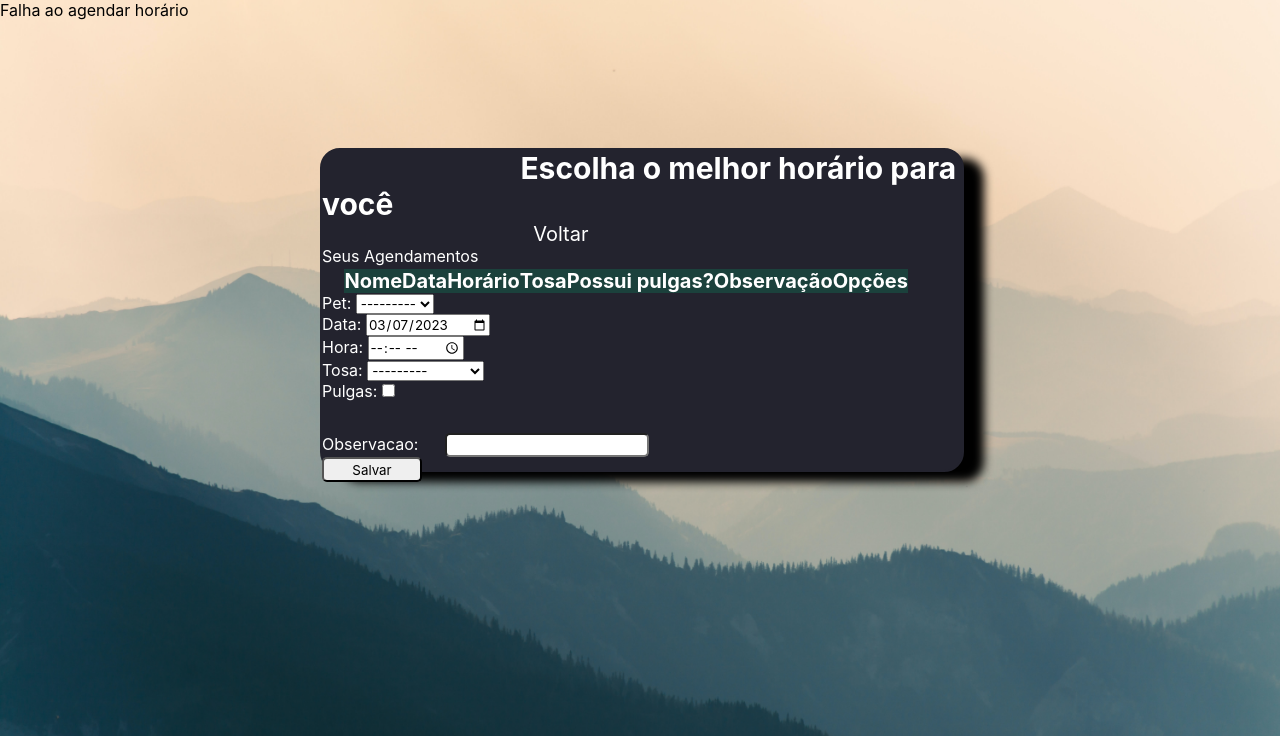
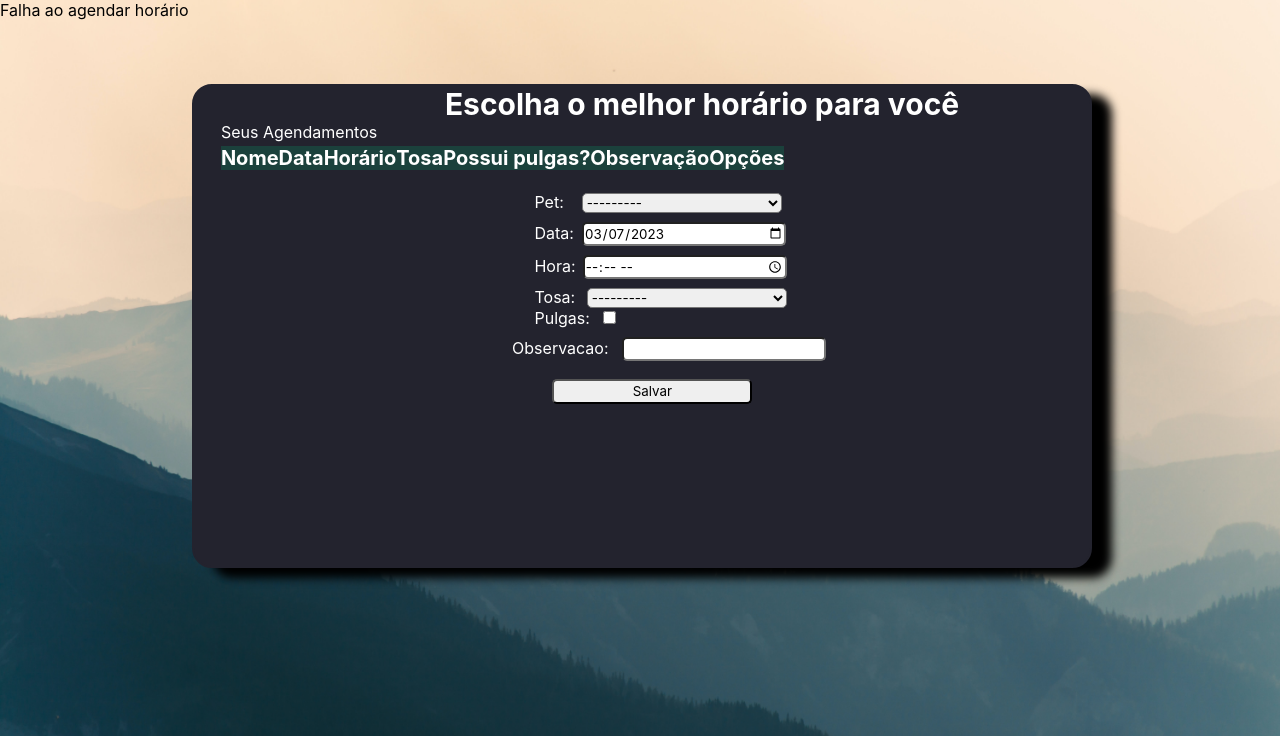
Before and after one commit to MarceloAvanzi/Petshop-Project-Django, a Django app: page /usuario/agendarhorario/ in a window 1280 px wide. Shown: the part 64-800 px from the top of the page. Run offline with Django 4.2, Linux system fonts and the light colour scheme; the visitor is signed in with stand-in values (Sample User, id 1); data that the repository does not hold is empty.

Commit message:
Estilizado Paginas de Agendamento e lista de pets

```diff
--- a/mainpage/static/css/styles.css
+++ b/mainpage/static/css/styles.css
@@ -237,13 +237,14 @@ input[type="radio"] {
     text-align: center;
     font-size: 20px;
     border-collapse: collapse;
-    margin-left: 3.5%;
+    margin-left: 3%;
+    margin-right: 3%;
     margin-top: 0.5%;
 }
 
 .lista-pet input[type=text] {
     border-radius: 5px;
-    margin-left: 3.5%;
+    margin-left: 3%;
     margin-top: 5%;
     width: 200px;
     height: 20px;
@@ -262,24 +263,24 @@ input[type="radio"] {
 }
 
 .lista-pet a[type=editarperfil] {
-    margin-left: 33%;
+    margin-left: 30%;
     font-size: 20px;
 }
 
 .lista-pet a[type=agendarhorario] {
-    margin-left: 8.8%;
+    margin-left: 11%;
     font-size: 20px;
 }
 
 .lista-pet a[type=cadastrar] {
-    margin-left: 43%;
+    margin-left: 30%;
     font-size: 20px;
 }
 
 .lista-pet a[type=bemvindo] {
     font-size: 30px;
     font-weight: bold;
-    margin-left: 31%;
+    margin-left: 27%;
 }
 
 .lista-pet a[type=bemvindo]:hover {
@@ -303,25 +304,305 @@ th{
 
 /* forms cadastrar pet */
 .cadastrar-pet {
-    width: 1450px;
-    height: 500px;
+    width: 35%;
+    height: 30%;
     border: 2px solid #23232e;
-    position: absolute;
-    top: 15%;
-    left: 3%;
     border-radius: 20px;
     box-shadow: 20px 10px 10px black;
     background-color: #23232e;
     color: #fff;
+    position: absolute;
+    margin-top: 13%;
+    margin-left: 32%;
+}
+
+.cadastrar-pet input[name=nome] {
+    border-radius: 5px;
+    margin-left: 2%;
+    margin-top: 4%;
+    width: 200px;
+    height: 20px;
+}
+.cadastrar-pet input[name=raça] {
+    border-radius: 5px;
+    margin-left: 3.8%;
+    margin-top: 2%;
+    width: 200px;
+    height: 20px;
+}
+.cadastrar-pet input[name=porte] {
+    border-radius: 5px;
+    margin-left: 3.3%;
+    margin-top: 2%;
+    width: 200px;
+    height: 20px;
+}
+
+.cadastrar-pet input[type=submit] {
+    border-radius: 5px;
+    margin-left: 31%;
+    margin-top: 3%;
+    width: 200px;
+    height: 20px;
+}
+.cadastrar-pet label {
+    border-radius: 5px;
+    margin-left: 24%;
+    margin-top: 1%;
+    width: 200px;
+    height: 20px;
+}
+.cadastrar-pet input[type=number] {
+    border-radius: 5px;
+    margin-left: 3%;
+    margin-top: 1%;
+    width: 50px;
+    height: 20px;
 }
 
 .cadastrar-pet input{
     border-radius: 5px;
+    margin-left: 5%;
 }
 
 .cadastrar-pet input:hover {
     opacity: 0.8;
     transition: 0.2s;
+}
+
+.deletar-pet {
+    width: 30%;
+    height: 20%;
+    border: 2px solid #23232e;
+    border-radius: 20px;
+    box-shadow: 20px 10px 10px black;
+    background-color: #23232e;
+    color: #fff;
+    position: absolute;
+    margin-top: 15%;
+    margin-left: 35%;
+}
+
+.deletar-pet p{
+    border-radius: 5px;
+    margin-left: 13%;
+    margin-top: 8%;
+}
+.deletar-pet input{
+    border-radius: 5px;
+    margin-left: 32%;
+    margin-top: 5%;
+    width: 100px;
+    height: 20px;
+}
+.deletar-pet input:hover {
+    opacity: 0.8;
+    transition: 0.4s;
+}
+
+.agendamento-pet {
+    width: 70%;
+    height: 60%;
+    border: 2px solid #23232e;
+    border-radius: 20px;
+    box-shadow: 20px 10px 10px black;
+    background-color: #23232e;
+    color: #fff;
+    position: absolute;
+    margin-top: 5%;
+    margin-left: 15%;
+}
+
+.agendamento-pet select[name=pet] {
+    border-radius: 5px;
+    margin-left: 1.5%;
+    margin-top: 2.5%;
+    width: 200px;
+    height: 20px;
+}
+.agendamento-pet select[name=tosa] {
+    border-radius: 5px;
+    margin-left: 0.8%;
+    margin-top: 1%;
+    width: 200px;
+    height: 20px;
+}
+.agendamento-pet input[type=date] {
+    border-radius: 5px;
+    margin-left: 0.4%;
+    margin-top: 1%;
+    width: 200px;
+    height: 20px;
+}
+.agendamento-pet input[type=time] {
+    border-radius: 5px;
+    margin-left: 0.3%;
+    margin-top: 1%;
+    width: 200px;
+    height: 20px;
+}
+.agendamento-pet input{
+    border-radius: 5px;
+    margin-left: 1%;
+}
+.agendamento-pet input[type=text] {
+    border-radius: 5px;
+    margin-left: 1%;
+    margin-top: 1%;
+    width: 200px;
+    height: 20px;
+}
+.agendamento-pet input[type=submit] {
+    border-radius: 5px;
+    margin-left: 40%;
+    margin-top: 2%;
+    width: 200px;
+    height: 25px;
+}
+.agendamento-pet label[for=seusagendamentos] {
+    margin-left: 3%;
+}
+.agendamento-pet label[for=id_observacao] {
+    margin-left: 35.5%;
+}
+.agendamento-pet label {
+    margin-left: 38%;
+
+}
+
+.agendamento-pet table {
+    text-align: center;
+    font-size: 20px;
+    border-collapse: collapse;
+    margin-left: 3%;
+    margin-right: 3%;
+    margin-top: 0.5%;
+}
+
+.agendamento-pet input:hover {
+    opacity: 0.7;
+    transition: 0.4s;
+}
+
+.agendamento-pet a[type=voltar] {
+    margin-left: 0%;
+    font-size: 20px;
+}
+
+.agendamento-pet a[type=titulo] {
+    font-size: 30px;
+    font-weight: bold;
+    margin-left: -10%;
+}
+
+.agendamento-pet tr:hover {
+    background: rgb(27, 65, 60);
+    transition: 0.2s;
+}
+
+.agendamentoeditar-pet {
+    width: 35%;
+    height: 35%;
+    border: 2px solid #23232e;
+    border-radius: 20px;
+    box-shadow: 20px 10px 10px black;
+    background-color: #23232e;
+    color: #fff;
+    position: absolute;
+    margin-top: 13%;
+    margin-left: 32%;
+}
+
+.agendamentoeditar-pet select[name=pet] {
+    border-radius: 5px;
+    margin-left: 5.5%;
+    margin-top: 4%;
+    width: 200px;
+    height: 20px;
+}
+.agendamentoeditar-pet select[name=tosa] {
+    border-radius: 5px;
+    margin-left: 3.9%;
+    margin-top: 2%;
+    width: 200px;
+    height: 20px;
+}
+.agendamentoeditar-pet input[type=date] {
+    border-radius: 5px;
+    margin-left: 3.2%;
+    margin-top: 2%;
+    width: 200px;
+    height: 20px;
+}
+
+.agendamentoeditar-pet input[type=time] {
+    border-radius: 5px;
+    margin-left: 3%;
+    margin-top: 2%;
+    width: 200px;
+    height: 20px;
+}
+.agendamentoeditar-pet label {
+    border-radius: 5px;
+    margin-left: 26%;
+    margin-top: 1%;
+    width: 200px;
+    height: 20px;
+}
+.agendamentoeditar-pet input[type=text] {
+    border-radius: 5px;
+    margin-left: 3%;
+    margin-top: 0%;
+    width: 150px;
+    height: 20px;
+}
+
+.agendamentoeditar-pet input[type=submit] {
+    border-radius: 5px;
+    margin-left: 32%;
+    margin-top: 2%;
+    width: 200px;
+    height: 25px;
+}
+
+.agendamentoeditar-pet input{
+    border-radius: 5px;
+    margin-left: 5%;
+}
+
+.agendamentoeditar-pet input:hover {
+    opacity: 0.8;
+    transition: 0.2s;
+}
+
+.agendamentoedeletar-pet {
+    width: 30%;
+    height: 20%;
+    border: 2px solid #23232e;
+    border-radius: 20px;
+    box-shadow: 20px 10px 10px black;
+    background-color: #23232e;
+    color: #fff;
+    position: absolute;
+    margin-top: 15%;
+    margin-left: 35%;
+}
+
+.agendamentoedeletar-pet p{
+    border-radius: 5px;
+    margin-left: 16%;
+    margin-top: 6%;
+}
+.agendamentoedeletar-pet input{
+    border-radius: 5px;
+    margin-left: 32%;
+    margin-top: 5%;
+    width: 100px;
+    height: 20px;
+}
+.agendamentoedeletar-pet input:hover {
+    opacity: 0.8;
+    transition: 0.4s;
 }
 
 /* Tela de login */
--- a/usuario/templates/agendar/agendarhorario.html
+++ b/usuario/templates/agendar/agendarhorario.html
@@ -1,13 +1,11 @@
 {% extends 'main/base.html' %}
 {% block content %}
-<div class="lista-pet">
+<div class="agendamento-pet">
     <label>
-        <a type="bemvindo">Escolha o melhor horário para você</a>
+        <a type="titulo">Escolha o melhor horário para você</a>
         <p>
-            <a type="editarperfil" href="/usuario">Voltar</a>
-            <!-- <a type="agendarhorario" href="{% url 'agendarhorario' %}">Finalizar</a> -->
+            <label for="seusagendamentos">Seus Agendamentos</label>
         </p>
-        <label>Seus Agendamentos</label>
         <table>
             <thead>
                 <tr>
--- a/usuario/templates/usuario/agendamento_form.html
+++ b/usuario/templates/usuario/agendamento_form.html
@@ -1,6 +1,6 @@
 {% extends 'main/base.html' %}
 {% block content %}
-<div class="cadastrar-pet">
+<div class="agendamentoeditar-pet">
         <form method="post">
             {% csrf_token %}
 
--- a/usuario/templates/usuario/usuario_confirm_delete.html
+++ b/usuario/templates/usuario/usuario_confirm_delete.html
@@ -1,6 +1,6 @@
 {% extends 'main/base.html' %}
 {% block content %}
-<div class="sobrenos">
+<div class="deletar-pet">
     <form method="post">
         {% csrf_token %}
         <p>Você tem certeza que deseja remover "{{ object }}"?</p>
```
Also changed, not shown: TODO.txt (+2 -6 lines), usuario/templates/usuario/agendamento_confirm_delete.html (+7 -8 lines).
